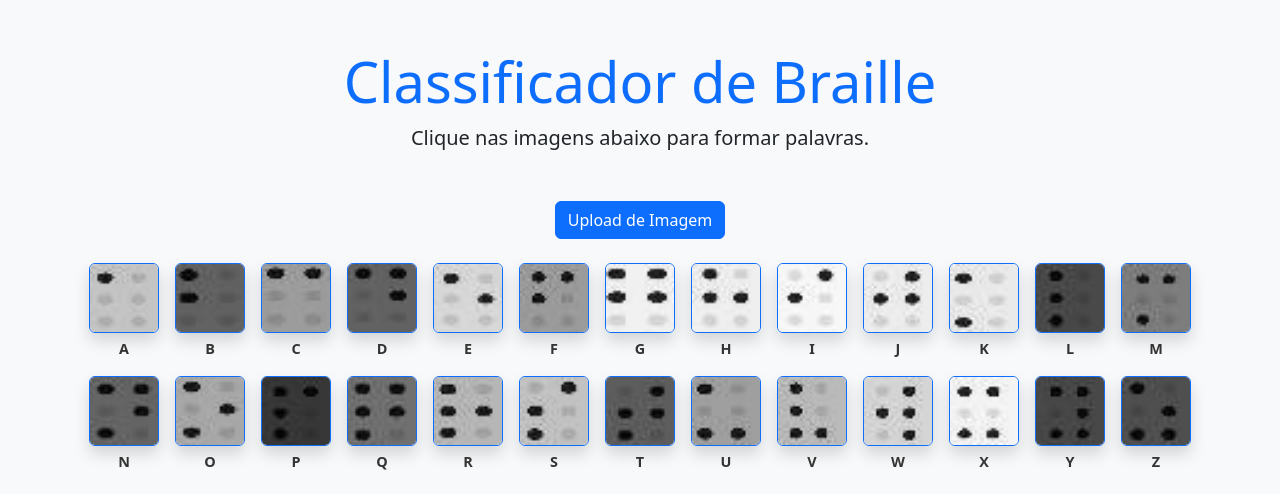
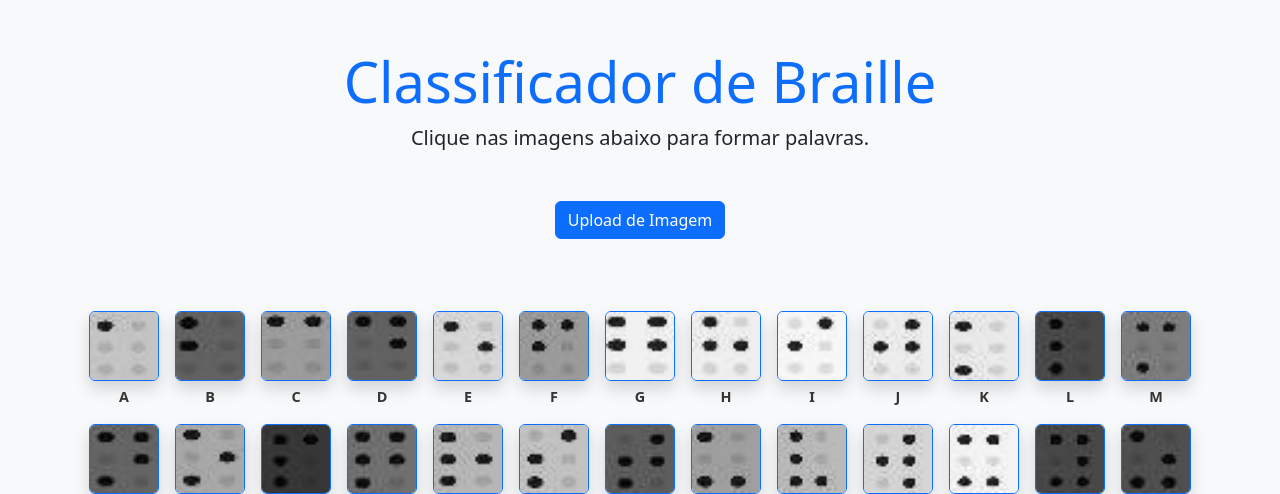
Before and after one commit to elianferreira/classificador_braille, a Flask app: template templates/index.html in a window 1280 px wide. Shown: the top 494 px of the page. Run offline with Flask 3, Linux system fonts and the light colour scheme; the template is opened without the code that fills it, so the values that code supplies are empty; some libraries are stand-ins or nearby versions.

Commit message:
Ajuste de layout

```diff
--- a/templates/index.html
+++ b/templates/index.html
@@ -57,7 +57,7 @@
         </div>
 
         <!-- Exibição da imagem selecionada -->
-        <div class="text-center">
+        <div class="text-center" style="display: flex; justify-content: center; align-items: center; vertical-align: middle; margin-bottom: 48px;">
             <img id="image-preview" src="" alt="Pré-visualização da imagem" style="display: none;">
         </div>
 
```
